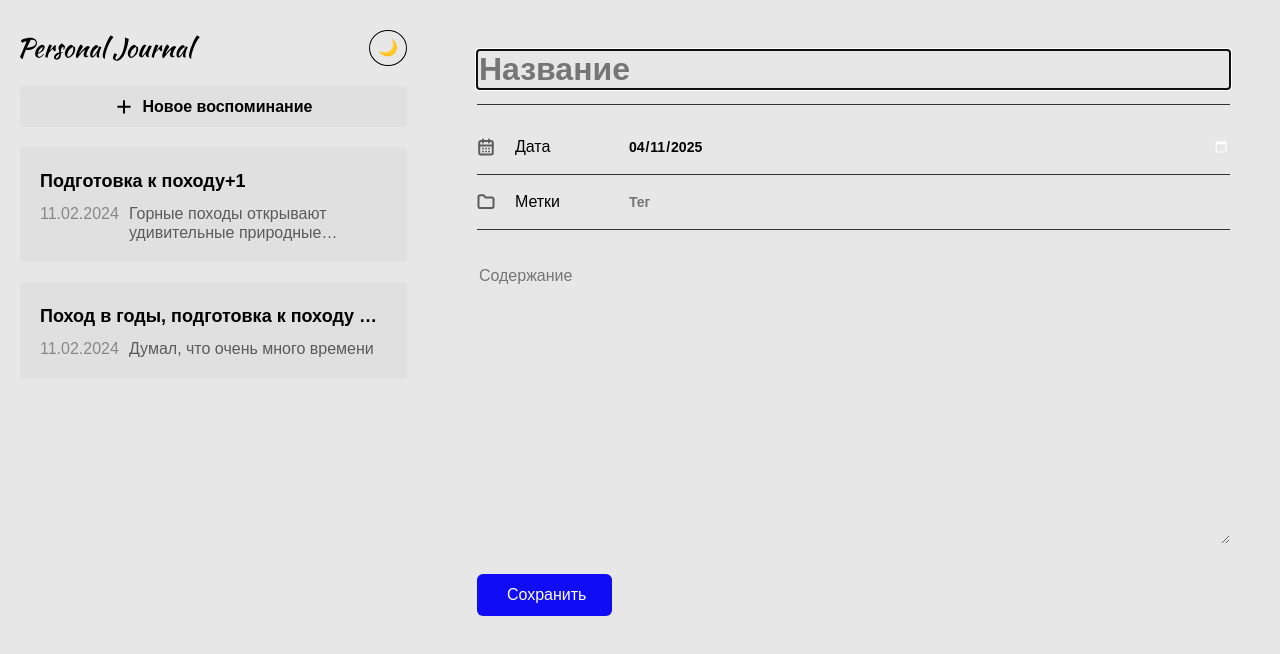
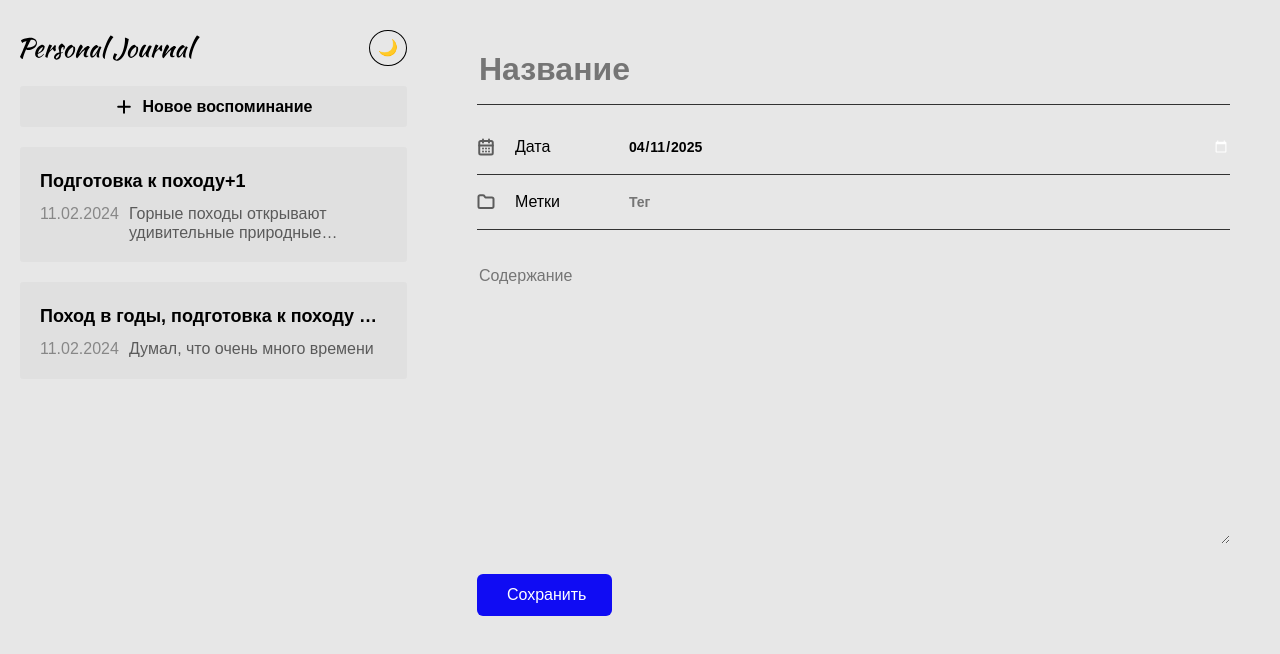
Before and after one commit to artyomevsyukov/Todo-app, a React (Vite) app: page / in a window 1280 px wide. Shown: the top 654 px of the page. Built offline with nearby package versions, Linux system fonts and the light colour scheme.

Commit message:
focus outline: none;

```diff
--- a/src/index.css
+++ b/src/index.css
@@ -40,3 +40,8 @@ a:hover {
 .accent:hover {
     background: var(--color-accent-hover);
 }
+
+input:focus,
+textarea:focus {
+    outline: none;
+}
```
